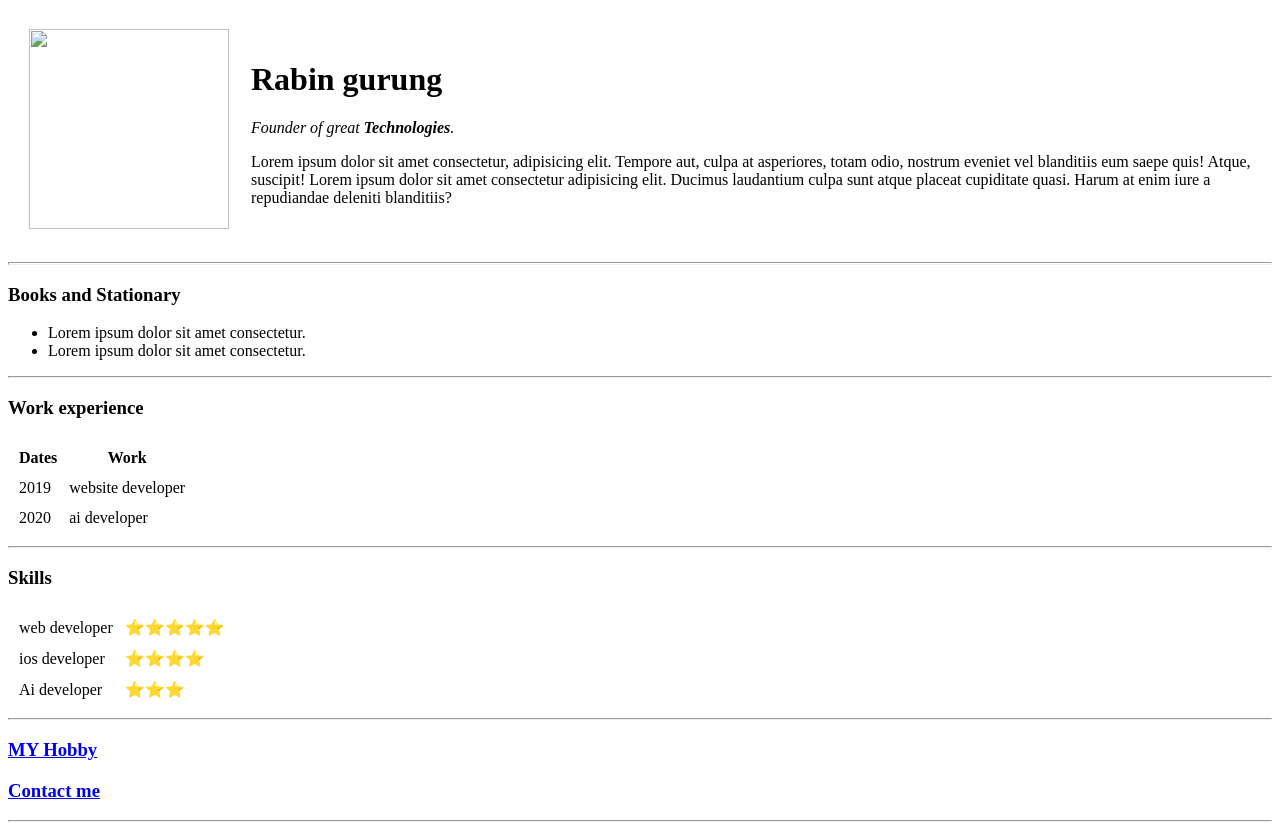
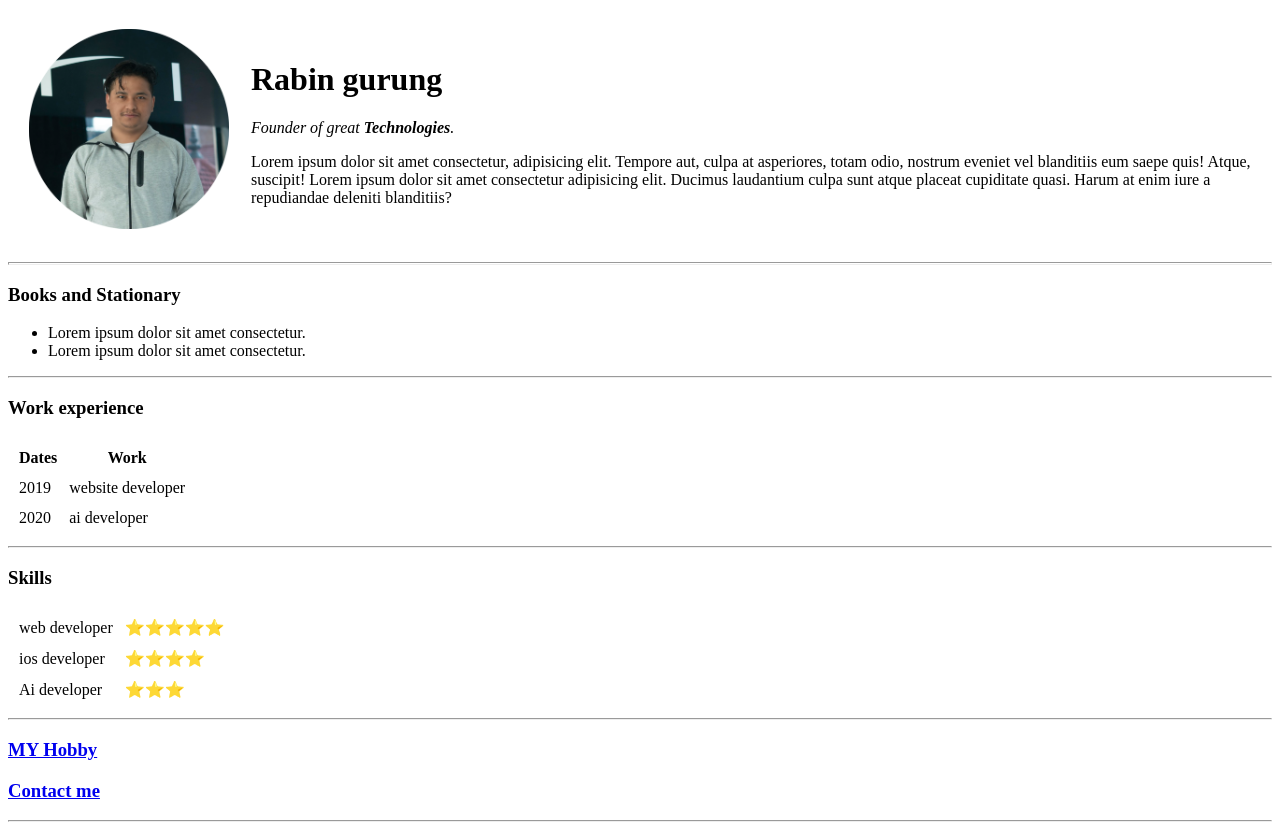
Before and after one commit to RabinGrg7/CV, a plain HTML site: page index.html in a window 1280 px wide. Drawn offline with Linux system fonts and the light colour scheme; the site is published under a folder, as on GitHub Pages, so addresses that start at the root find nothing.

Commit message:
Remove / changes img

```diff
--- a/index.html
+++ b/index.html
@@ -8,7 +8,7 @@
 <body>
     <table cellspacing="20">
         <tr>
-            <td><img src="/img.png" style="width:200px; height:200px;" alt=""></td>
+            <td><img src="img.png" style="width:200px; height:200px;" alt=""></td>
             <td>
                 <h1>Rabin gurung</h1>
                 <p><em>Founder of great <strong>Technologies</strong>.</em></p>
```
